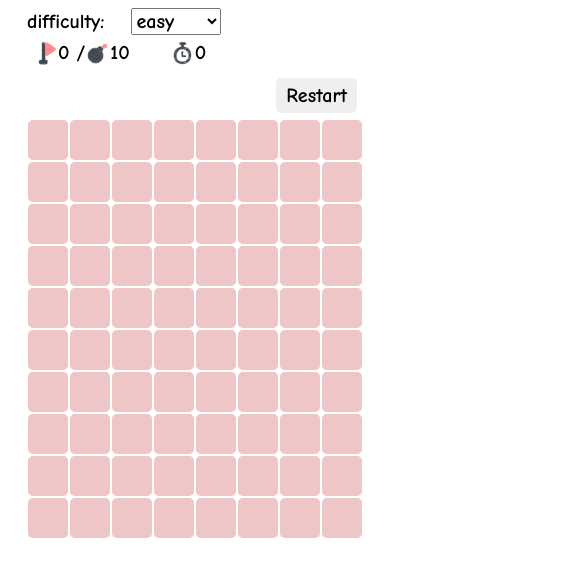
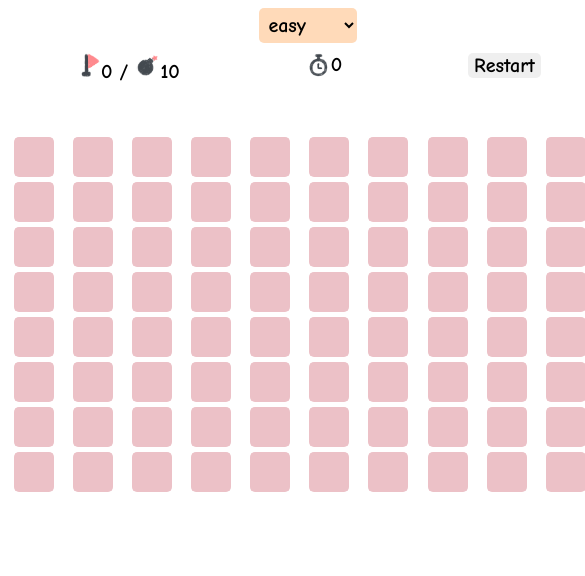
Before and after one commit to christinaluser/minesweeper, a React app: page / in a window 390 px wide. Shown: the top 576 px of the page, 585 px wide, since content can reach past the window. Built offline with nearby package versions, Linux system fonts and the light colour scheme.

Commit message:
mobile css

```diff
--- a/src/Components/map.js
+++ b/src/Components/map.js
@@ -1,4 +1,3 @@
-// import { ReactComponent } from '*.svg';
 import React from 'react';
 import Square from './square.js';
 import Timer from './timer.js';
@@ -7,7 +6,6 @@ import {randomInt} from '../helper.js';
 import '../style.css';
 import mine from '../Assets/mine.png';
 import flag from '../Assets/flag.png';
-// import timer from '../Assets/timer.png';
 
 class Map extends React.Component {
   constructor(props){
@@ -195,7 +193,7 @@ class Map extends React.Component {
     this.clickHoldTimer = setTimeout(() => {
         this.flag(square);
         this.isLongPress = true;
-    }, 1500);
+    }, 1000);
 
     return () => clearTimeout(this.clickHoldTimer);
   }
@@ -267,11 +265,10 @@ class Map extends React.Component {
     }
   }
 
-  renderRestart = () => (
+  renderGameState = () => (
     <div>
       <div className="status-bar">
         <h2>{this.state.gameState === Constants.LOSE_STATE || this.state.gameState === Constants.WIN_STATE ? this.state.gameState + '!' : "" }</h2>
-          <button className='restart' onClick={() => {this.resetMap(); this.initGrid()}}>{this.state.gameState === Constants.LOSE_STATE || this.state.gameState === Constants.WIN_STATE ? 'Play Again' : 'Restart'}</button>
       </div>
     </div>
   )
@@ -279,12 +276,14 @@ class Map extends React.Component {
   renderStatus = () => (
     <div>
       <div className="status-bar">
+        <div className="mines-left">
           <img src={flag} alt="flag"></img>
           <span>{this.state.numFlagged} / </span>
           <img src={mine} alt="mine"></img>
           <span>{this.state.difficulty.numMines}</span>
-        <div className="empty"></div>
+        </div>
         <Timer startTime={this.state.startTime} endTime={this.state.endTime} currentTime={Date.now()}></Timer>
+        <button className='restart' onClick={() => {this.resetMap(); this.initGrid()}}>{this.state.gameState === Constants.LOSE_STATE || this.state.gameState === Constants.WIN_STATE ? 'Play Again' : 'Restart'}</button>
       </div>
     </div>
   )
@@ -292,15 +291,17 @@ class Map extends React.Component {
   render = () => (
     <div>
       {this.renderStatus()}
-      {this.renderRestart()}
-      <div className={this.state.difficulty.name + "-map"}>
+      {this.renderGameState()}
+      <div className="map-wrapper">
+        <div className={`map ${this.state.difficulty.name}`} >
           {this.state.grid.map((row, rindex) => (
-          <div key={rindex} className="row">{row.map((square, index) => (
-            <div key={index} className="square-wrapper" onTouchStart={(e)=>{this.handleMouseDown(e, square)}} onTouchEnd={(e)=>{this.handleMouseUp(e, square)}} onMouseDown={(e)=>{this.handleMouseDown(e, square)}} onMouseUp={(e)=>{this.handleMouseUp(e, square)}} onContextMenu={(e)=>e.preventDefault()}>
+            row.map((square, index) => (
+              <div className="square-wrapper" key={index} onTouchStart={(e)=>{this.handleMouseDown(e, square)}} onTouchEnd={(e)=>{this.handleMouseUp(e, square)}} onMouseDown={(e)=>{this.handleMouseDown(e, square)}} onMouseUp={(e)=>{this.handleMouseUp(e, square)}} onContextMenu={(e)=>e.preventDefault()}>
                   <Square state={square.state} mineCount={square.mineCount} isMine={square.isMine}></Square>
               </div>
-          ))}</div>
+            ))
           ))}
+        </div>
       </div>
     </div>
   )
--- a/src/Components/square.js
+++ b/src/Components/square.js
@@ -5,7 +5,6 @@ import '../style.css';
 import mine from '../Assets/mine.png';
 import flag from '../Assets/flag.png';
 import correction from '../Assets/correction.png';
-import hidden from '../Assets/hidden.png';
 
 class Square extends React.Component {
   getIcon = () => {
@@ -18,7 +17,7 @@ class Square extends React.Component {
     } else if (this.props.state === Constants.FLAGGED_STATE) {
       return <img src={ flag } alt='F'></img>
     } else if (this.props.state === Constants.HIDDEN_STATE) {
-      return <img className='hidden' src={ hidden } alt='H'></img>
+      return <img className='hidden' src={ digitToImg(0) } alt='H'></img>
     } else if (this.props.state === Constants.CORRECTED_STATE) {
       return <img src={ correction } alt='C'></img>
     } else {
@@ -27,7 +26,7 @@ class Square extends React.Component {
   }
 
   render = () => (
-    <button className="square" onClick={this.reveal} onContextMenu={this.flag}>
+    <button className={`square ${this.props.state}`} onClick={this.reveal} onContextMenu={this.flag}>
       {this.getIcon()}
     </button>
   )
--- a/src/constants.js
+++ b/src/constants.js
@@ -5,8 +5,8 @@ export const FLAGGED_STATE = "flagged";
 export const CORRECTED_STATE = "corrected";
 
 // difficulty levels
-export const EASY_MODE = {name: "easy", numRows: 10, numCols: 8, numMines: 10};
-export const MEDIUM_MODE = {name: "medium", numRows: 15, numCols: 13, numMines: 40};
+export const EASY_MODE = {name: "easy", numRows: 8, numCols: 10, numMines: 10};
+export const MEDIUM_MODE = {name: "medium", numRows: 14, numCols: 18, numMines: 40};
 export const HARD_MODE = {name: "hard", numRows: 16, numCols: 30, numMines: 99};
 
 // game state
--- a/src/index.js
+++ b/src/index.js
@@ -25,7 +25,7 @@ class App extends React.Component {
 
   render = () => (
     <div className="game">
-      <label>difficulty: &emsp;
+      <div className="difficulty">
         <select onChange={this.handleDifficultyChange}>
           {this.list.map((option, index) =>
             <option key={index} value={index}>
@@ -33,7 +33,7 @@ class App extends React.Component {
             </option>
           )}
         </select>
-      </label>
+      </div>
       <Map difficulty={this.state.difficulty}></Map>
     </div>
   );
--- a/src/style.css
+++ b/src/style.css
@@ -17,63 +17,66 @@ button {
   overflow: hidden;
 }
 
+.difficulty {
+  width: max-content;
+  margin: 5px auto;
+}
+
+select {
+  border-radius: 5px;
+  background-color: peachpuff;
+  border: none;
+  padding: 5px;
+  margin: auto;
+}
+
+option {
+  font-size: 18px;
+  margin: 0;
+  padding: 0px;
+  background-color: papayawhip;
+}
+
 .square {
-  width: 40px;
-  height: 40px;
   max-width: 40px;
   max-height: 40px;
-  padding: 0;
-  margin: 0;
+  padding: 1px;
+  margin: 1px;
   background-color: papayawhip;
+  overflow: hidden;
 }
 
 .restart {
   width: max-content;
   height: max-content;
-  padding: 6px 10px;
-  margin: auto 0 auto auto;
+
+}
+
+.status-bar img {
+  padding: 0;
+  margin: 0;
+  width: 25px;
+  height: 25px;
+  max-width: 35px;
+  max-height: 35px;
 }
 
 img {
   padding: 0;
   margin: 0;
-  width: 25px;
-  height: 25px;
-  max-width: 25px;
-  max-height: 25px;
+  width: 100%;
+  height: 100%;
 }
 
 .hidden {
-  width: 40px;
-  height: 40px;
-  max-width: 40px;
-  max-height: 40px;
-}
-
-.row {
-  display: flex;
-  flex-direction: row;
-  max-height: 42px;
-  margin: 0;
-  padding: 0;
-}
-
-.square-wrapper {
-  padding: 1px;
-  margin: 0;
-  height: max-content;
-  width: max-content;
-  border-radius: 5px;
-}
-
-.empty {
-  width: 40px;
+  background-color:#ecc1c7 ;
 }
 
 .status-bar {
   display: flex;
   flex-direction: row;
-  padding: 6px;
+  justify-content: space-around;
+  padding: 5px;
 }
 
 .timer-wrapper {
@@ -81,21 +84,17 @@ img {
   flex-direction: row;
 }
 
-@media (max-width: 800px) {
-  .game {
-    max-width: 100vw;
-    width: max-content;
-    padding: 0;
-    margin: auto;
-  }
+.map {
+  display: grid;
+  width: calc(70vh) !important;
+  max-width: 800px;
+  padding: 5px;
+}
 
-  .medium-map .square {
-    width: 95/15vw;
-    height: 95/15vw;
-  }
+.medium {
+  grid-template-columns: repeat(18, 1fr);
+}
 
-  .medium-map .square-wrapper {
-    width: 95/15vw;
-    height: 95/15vw;
-  }
+.easy {
+  grid-template-columns: repeat(10, 1fr);
 }
```
Also changed, not shown: src/Assets/hidden.png (deleted), 1 other file. Lines whose indentation alone changed are shown as unchanged.
